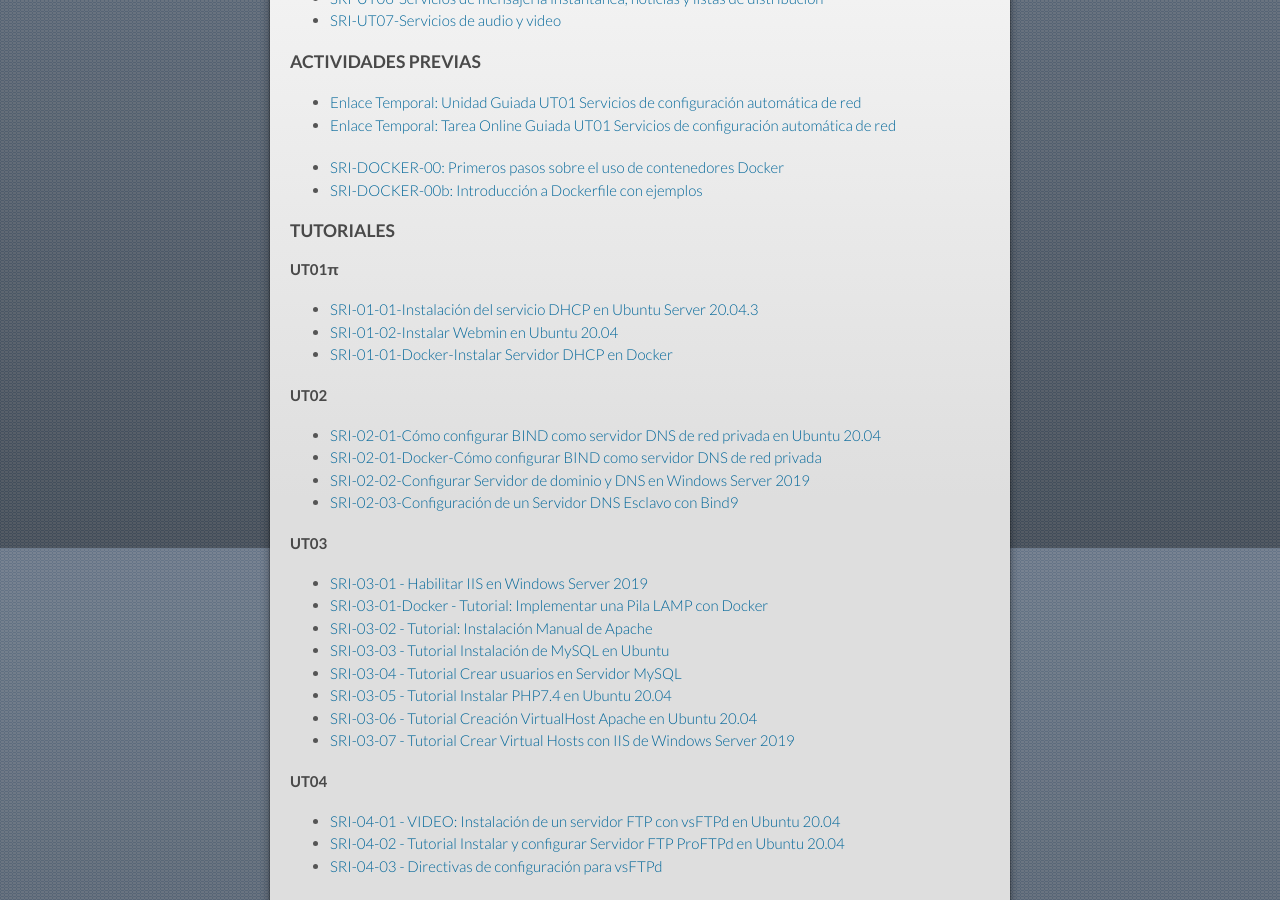
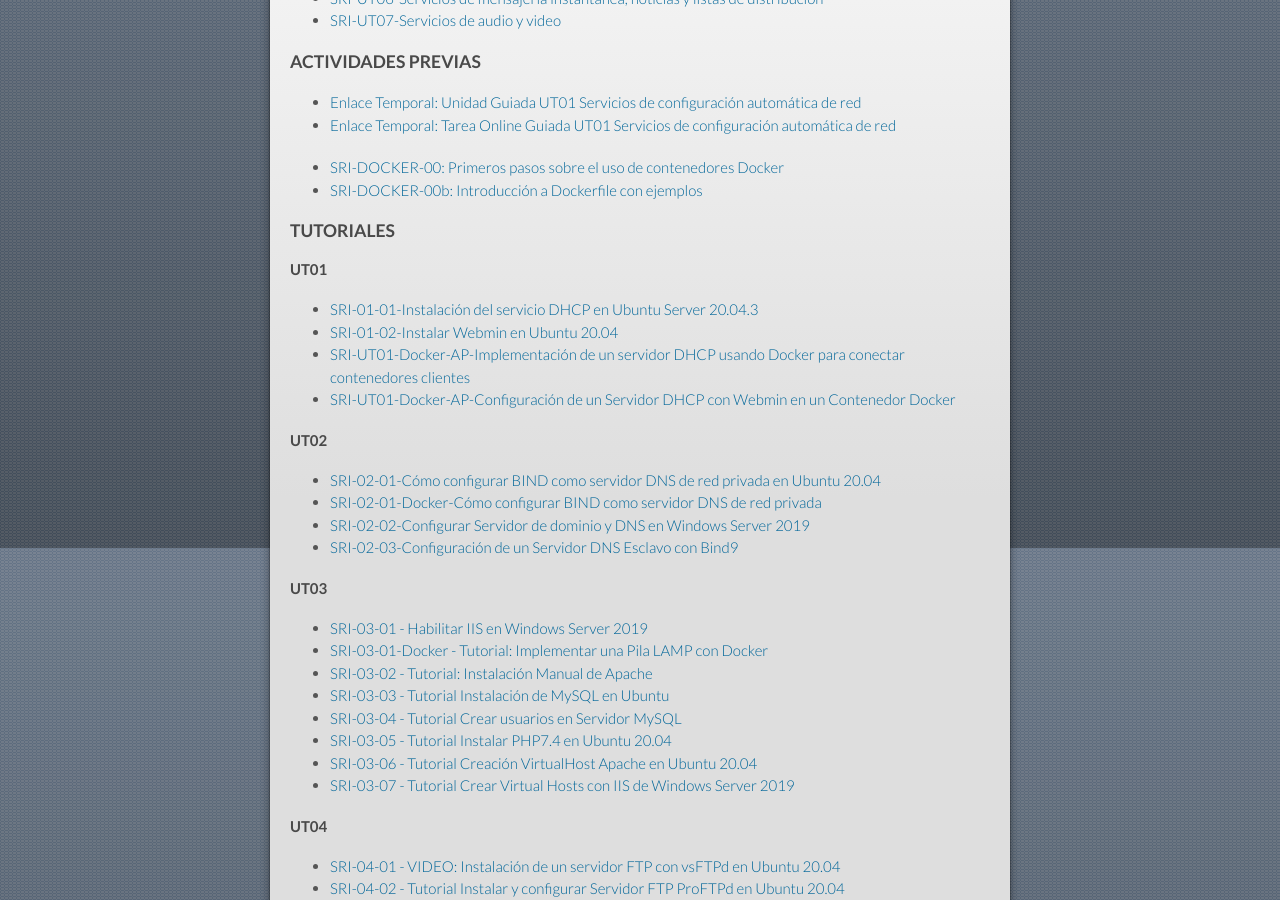
Before and after one commit to mrodara/mrodara.github.io, a Jekyll site: the page built from mods/sri.md, in a window 1280 px wide and 900 px high, scrolled down 352 px. Built offline with Jekyll 4.4.1, drawn with Linux system fonts in a browser that asks for light colours; our own code applies the rules of GitHub Pages for plain Markdown files.

Commit message:
Link fixes & webmin docker tutorial added

```diff
--- a/mods/sri.md
+++ b/mods/sri.md
@@ -23,10 +23,11 @@
 
 ### TUTORIALES
 
-#### UT01π
+#### UT01
 * [SRI-01-01-Instalación del servicio DHCP en Ubuntu Server 20.04.3](https://docs.google.com/document/d/13mH4C-YDlYeXPbv_PJqyFJYQWNkZjs5oO1Af6zSJ7ws/edit?usp=sharing)
 * [SRI-01-02-Instalar Webmin en Ubuntu 20.04](https://docs.google.com/document/d/19hWwATwHeHlnya7nX7Ni0wL8iI9bzTR0xbCmACs3SSU/edit?usp=sharing)
-* [SRI-01-01-Docker-Instalar Servidor DHCP en Docker](https://docs.google.com/document/d/1St45G3qCUPK4B28GVgvK-hp7BGOHClskKMCJMtmozfw/edit?usp=sharing)
+* [SRI-UT01-Docker-AP-Implementación de un servidor DHCP usando Docker para conectar contenedores clientes](https://docs.google.com/document/d/1KqlScm5r9IAXq_ir9A59rqEuuyFL0oFVTwr4QAuHNKg/edit?usp=sharing)
+* [SRI-UT01-Docker-AP-Configuración de un Servidor DHCP con Webmin en un Contenedor Docker](https://docs.google.com/document/d/1yjf-iTbEyUELlknAZ2nwP1LEzXNNtHu7GT6yz1JH59k/edit?usp=sharing)
 
 #### UT02
 * [SRI-02-01-Cómo configurar BIND como servidor DNS de red privada en Ubuntu 20.04](https://docs.google.com/document/d/1WwTKaLDmJOoGKglI_ieSJ9igHYemDFHT5qA6omH2f90/edit?usp=sharing)
```
